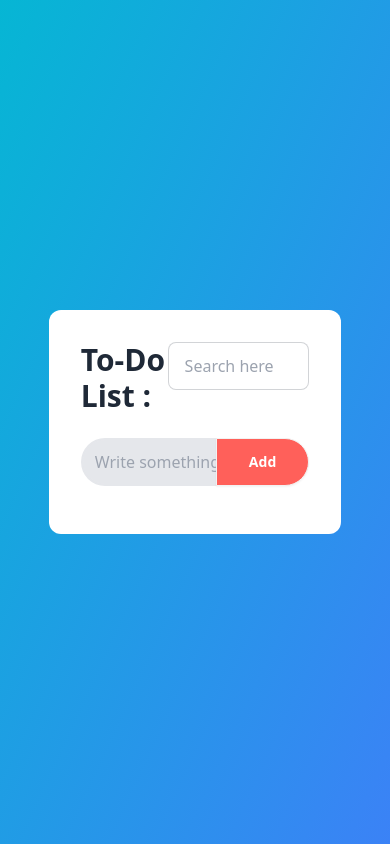
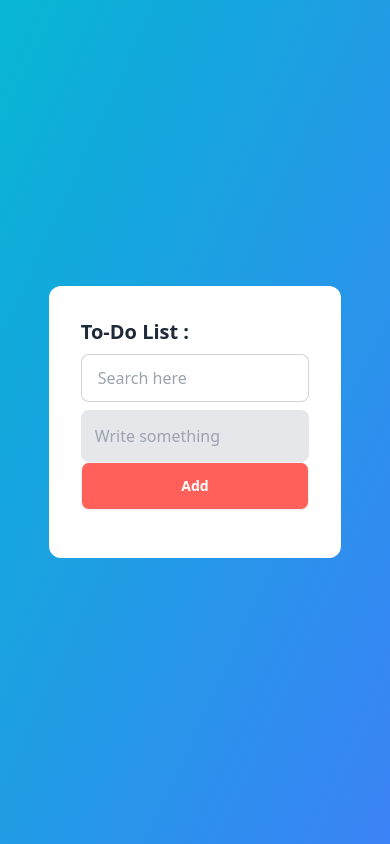
Before and after one commit to sojibislam9878/task-manager, a React (Vite) app: page / in a window 390 px wide. Built offline with nearby package versions, Linux system fonts and the light colour scheme.

Commit message:
responsive for all devices

```diff
--- a/src/App.jsx
+++ b/src/App.jsx
@@ -104,30 +104,30 @@ const handleDragEnd = (result) => {
     <div className="min-h-screen flex justify-center items-center py-6 bg-gradient-to-br from-cyan-500 to-blue-500">
       {/* body  */}
       <DragDropContext onDragEnd={handleDragEnd}>
-      <div className=" min-h-3/4 w-3/4 bg-white rounded-xl p-8">
+      <div className=" min-h-3/4 w-3/4 xl:w-3/6 bg-white rounded-xl p-8">
         {/* title and search  */}
-        <div className="flex justify-between">
-          <div className="text-3xl font-semibold">To-Do List :</div>
+        <div className="md:flex justify-between">
+          <div className="md:text-3xl text-xl font-bold">To-Do List :</div>
           <div>
             <input
               type="text"
               placeholder="Search here"
-              className="input input-bordered w-full max-w-xs"
+              className="input input-bordered w-full max-w-xs mt-2 md:mt-0"
               onChange={(e)=>setSearchText(e.target.value)}
             />
           </div>
         </div>
         {/* task add  */}
-        <div className="mt-6 ">
-          <div className="join w-full">
+        <div className="md:mt-6  mt-2">
+          <div className="md:join w-full">
             <input
-              className=" join-item outline-none border-2 border-r-0 rounded-l-full pl-3 w-full bg-gray-200"
+              className=" join-item outline-none border-2 border-r-0 md:rounded-l-full rounded-lg py-3 md:py-0 pl-3 w-full bg-gray-200"
               placeholder="Write something"
               value={taskTitle}
               onChange={(e)=>setTaskTitle(e.target.value)
               }
             />
-            <button onClick={handleAddTask} className="btn join-item rounded-r-full px-8 bg-[#ff605a] text-white hover:bg-[#f34a44]">
+            <button onClick={handleAddTask} className="btn join-item md:rounded-r-full md:px-8 bg-[#ff605a] text-white hover:bg-[#f34a44] w-full md:w-auto">
               Add
             </button>
           </div>
@@ -148,11 +148,12 @@ const handleDragEnd = (result) => {
                     <Draggable key={singleTask.id} draggableId={String(singleTask.id)} index={index}>
                       {(provided) => (
                         <li
-                          className="flex justify-between items-center p-2 bg-gray-100 rounded-lg mt-1"
+                          className="flex justify-between gap-3 items-center p-2 bg-gray-100 rounded-lg mt-1"
                           ref={provided.innerRef}
                           {...provided.draggableProps}
                           {...provided.dragHandleProps}
                         >
+                          <span className="flex w-full flex-1 md:flex-grow-0 md:w-auto">
                           <span
                             onClick={() => handleIsDone(singleTask.id)}
                             className={`material-symbols-outlined hover:cursor-pointer ${
@@ -162,7 +163,14 @@ const handleDragEnd = (result) => {
                             {singleTask.isDone ? "check_circle" : "radio_button_unchecked"}
                           </span>
                           <span
-                            className={`text-xl font-bold capitalize ${
+                            onClick={() => handleTaskDelete(singleTask.id)}
+                            className="material-symbols-outlined hover:cursor-pointer text-red-600  md:hidden"
+                          >
+                            delete
+                          </span>
+                          </span>
+                          <span
+                            className={`text-xl  md:font-bold font-semibold capitalize truncate overflow-hidden ${
                               singleTask.isDone && "line-through"
                             }`}
                           >
@@ -170,7 +178,7 @@ const handleDragEnd = (result) => {
                           </span>
                           <span
                             onClick={() => handleTaskDelete(singleTask.id)}
-                            className="material-symbols-outlined hover:cursor-pointer text-red-600"
+                            className="material-symbols-outlined hover:cursor-pointer text-red-600 hidden md:flex"
                           >
                             delete
                           </span>
```
